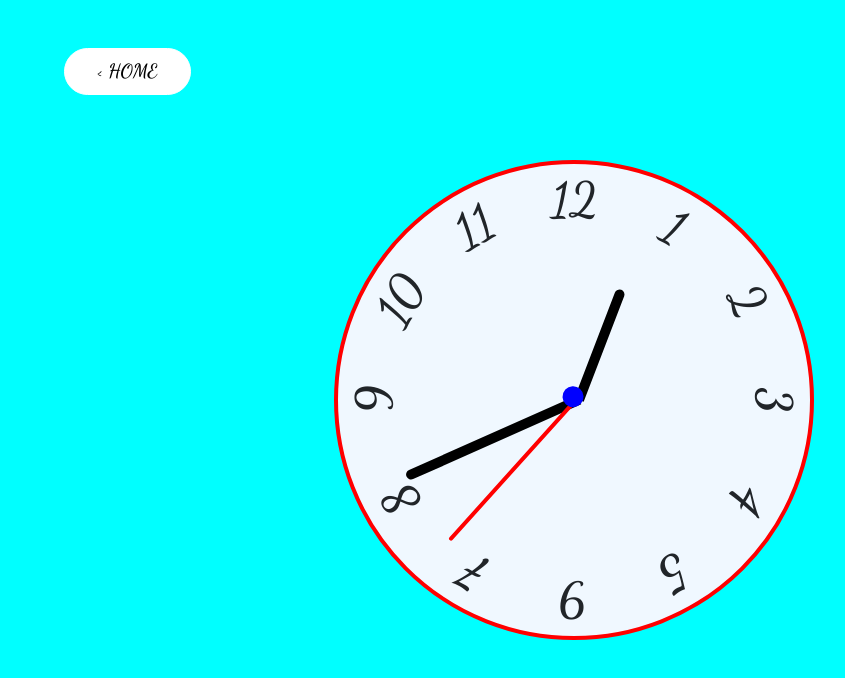
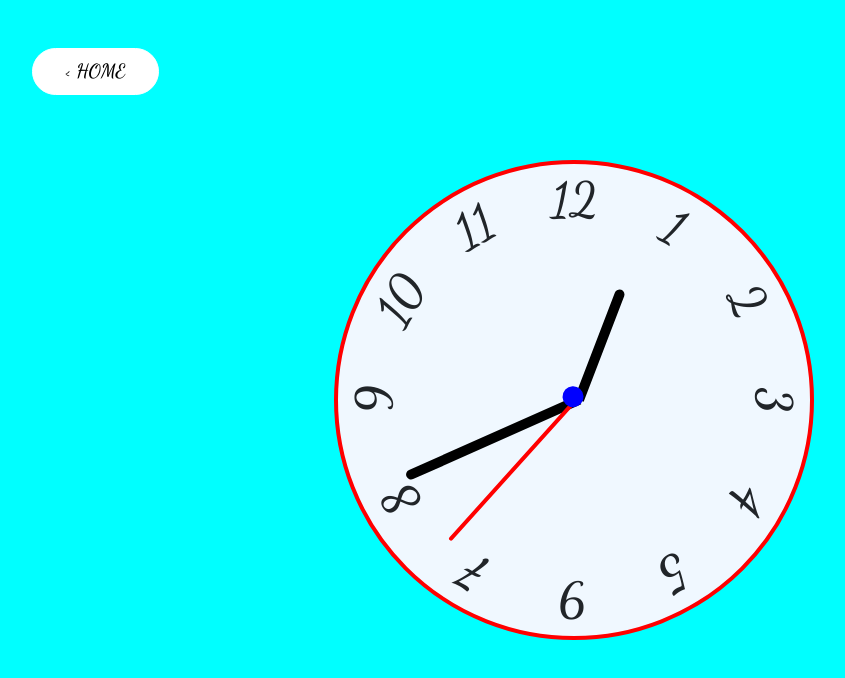
Before and after one commit to jimmythiz/analog-clock, a plain HTML site: page index.html in a window 1280 px wide. Shown: the whole page, without its empty margins (66-911 px from the left). Drawn offline with nearby package versions, Linux system fonts and the light colour scheme.

Commit message:
Update style.css

```diff
--- a/style.css
+++ b/style.css
@@ -116,11 +116,12 @@ div .n11 {
 }
 #backHome{
     position: absolute;
-    margin: 3rem 0 0 3rem;
+    margin: 3rem 0 0 1rem;
     border: 1px solid white;
     border-radius: 2rem;
     padding: .5rem 2rem;
     background-color: white;
+    text-decoration : none;
 }
 #backHome a {
     color : black;
```
